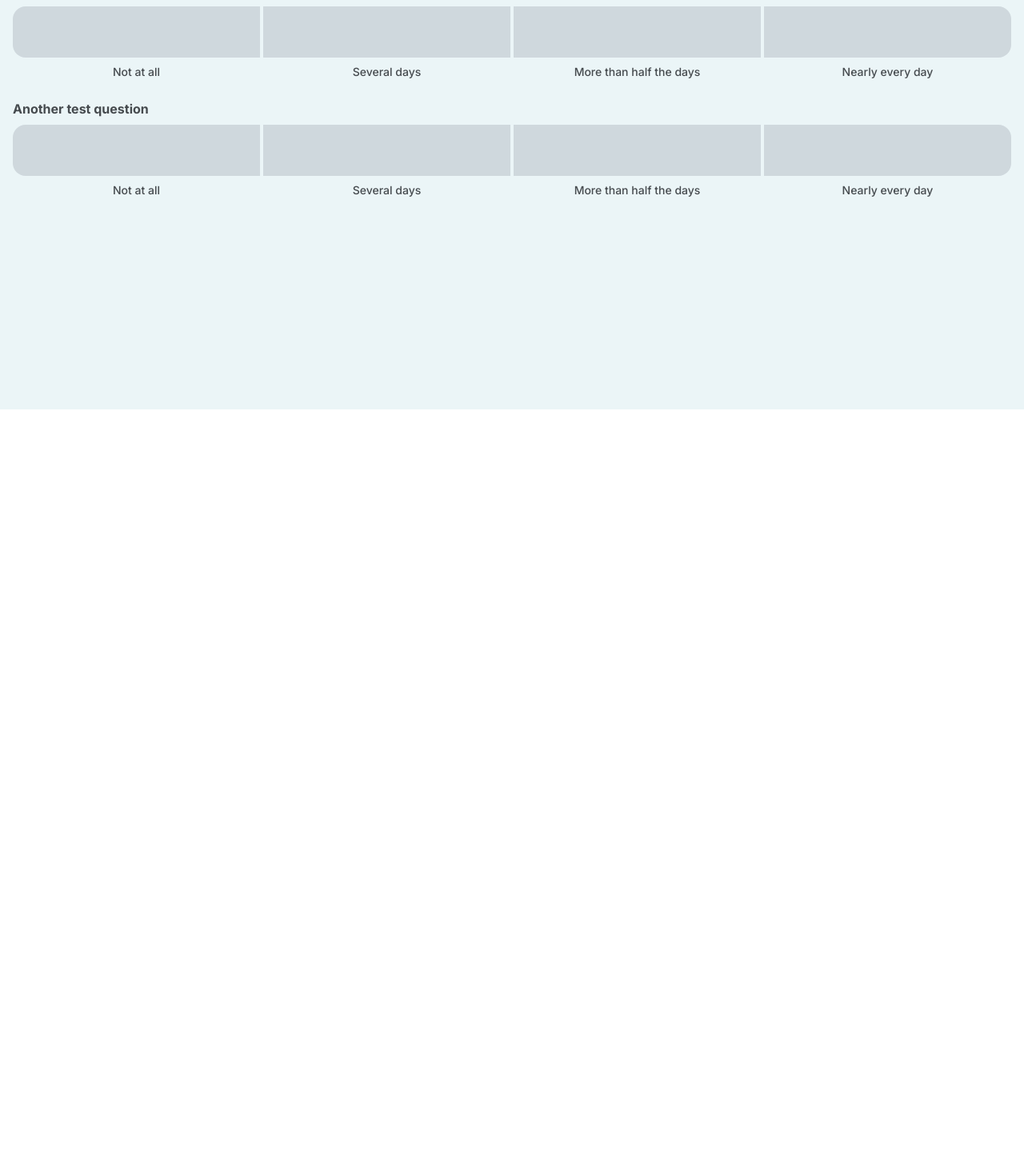
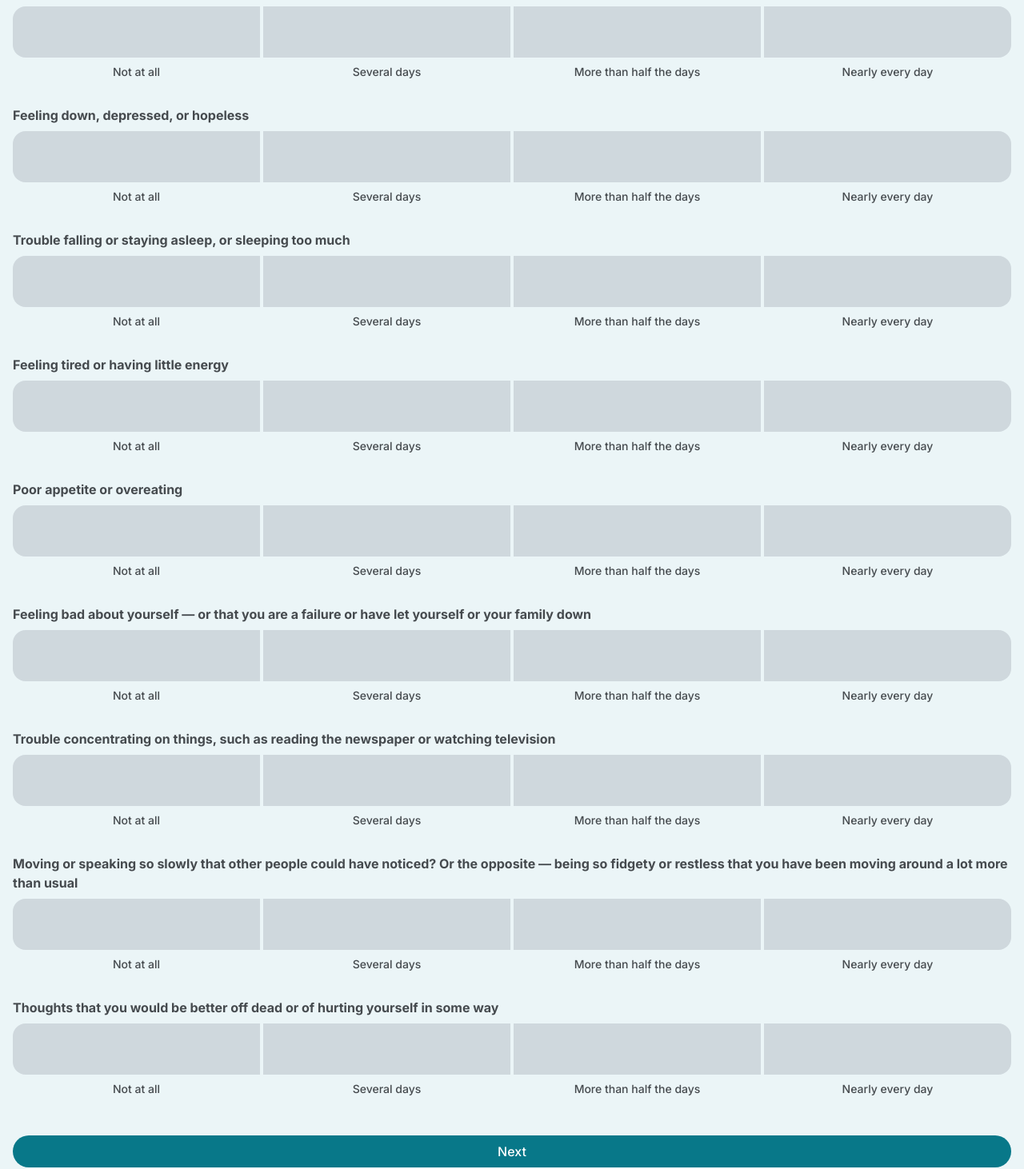
Before and after one commit to BigDataForSanDiego/Team-217, a Next.js app in the folder project/: page /mental-health in a window 1280 px wide. Shown: the part 288-1750 px from the top of the page at 80% size. Before the commit the page ends 800 px from the top, so only its background shows below. Built offline with nearby package versions, Linux system fonts and the light colour scheme.

Commit message:
Add PHQ questions to mental health form

```diff
--- a/project/src/app/(mobile)/form/page.tsx
+++ /dev/null
@@ -1,13 +0,0 @@
-import Question from "@/features/question/components/question";
-import { PHQ9 } from "@/features/question/utils/utils";
-export default function Form() {
-	return (
-		<div>
-			<div className="flex flex-col gap-8">
-				{PHQ9.map((item, index) => (
-					<Question key={index} question={item.question}></Question>
-				))}
-			</div>
-		</div>
-	);
-}
--- a/project/src/app/(mobile)/mental-health/page.tsx
+++ b/project/src/app/(mobile)/mental-health/page.tsx
@@ -1,9 +1,10 @@
 import Question from "@/features/question/components/question";
+import { PHQ9 } from "@/features/question/utils/utils";
 import { ChevronLeft } from "lucide-react";
 
 export default function MentalHealth() {
 	return (
-		<div className="pt-16 px-4">
+		<div className="pt-16 px-4 pb-8">
 			<div className="flex flex-col gap-6">
 				<div className="flex items-center gap-2">
 					<ChevronLeft className="h-5 w-5 stroke-primary" />
@@ -17,10 +18,14 @@ export default function MentalHealth() {
 				Over the last two weeks, how often have you been bothered by any
 				of the following problems?
 			</h2>
-			<div className="pt-12 flex flex-col gap-6">
-				<Question question="How often do you feel sad" />
-				<Question question="Another test question" />
+			<div className="pt-12 flex flex-col gap-8">
+				{PHQ9.map((item) => (
+					<Question key={item.question} question={item.question} />
+				))}
 			</div>
+			<button className="mt-12 w-full py-2 rounded-full bg-primary text-white font-medium">
+				Next
+			</button>
 		</div>
 	);
 }
```
